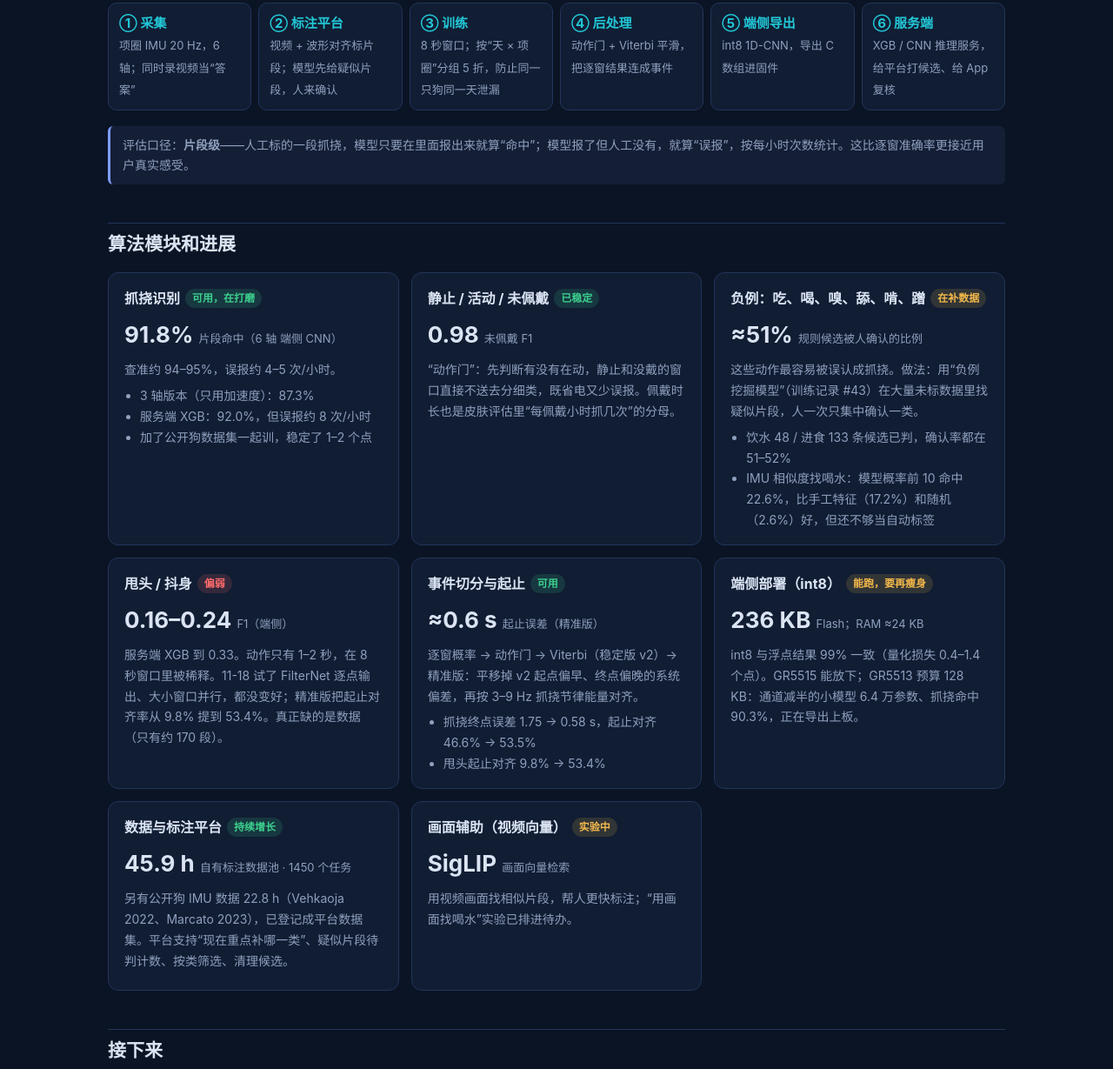
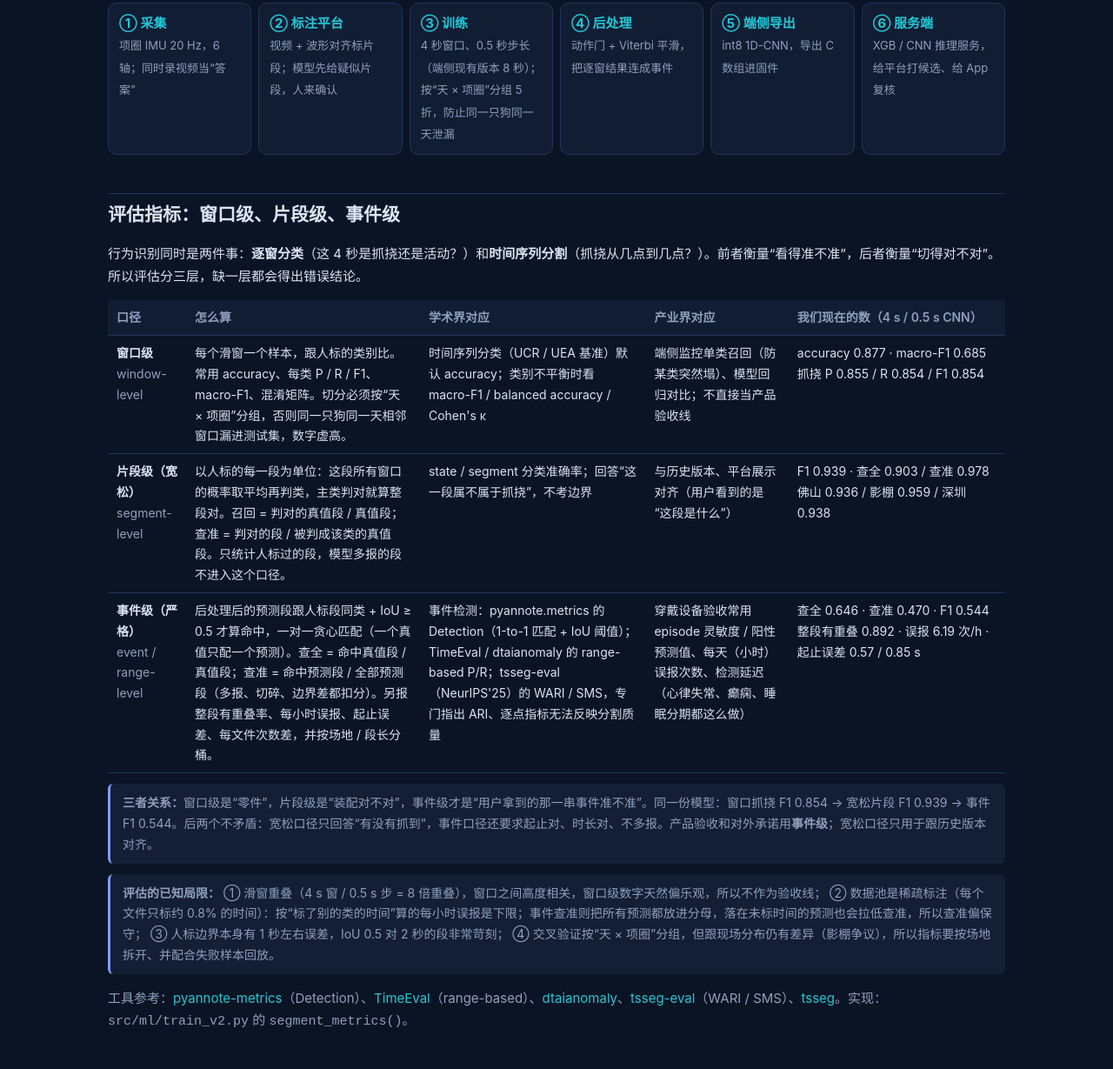
Before and after one commit to zhuyetuo/imu_train, a plain HTML site: page docs/behavior.html in a window 1280 px wide. Shown: the part 350-1579 px from the top of the page at 87% size. Drawn offline with Linux system fonts and the light colour scheme.

Commit message:
docs: 行为页写清窗口级 / 片段级（宽松）/ 事件级三套评估口径
补学术与产业对应、我们的实现和当前数字，以及稀疏标注、滑窗重叠等已知局限。

```diff
--- a/docs/behavior.html
+++ b/docs/behavior.html
@@ -23,7 +23,7 @@
 <div class="wrap">
 
 <header>
-  <div class="eyebrow">第一步 · 行为识别 · 更新于 2026-11-18</div>
+  <div class="eyebrow">第一步 · 行为识别 · 更新于 2026-11-23</div>
   <h1>从项圈 IMU 里认出抓挠、舔、甩头、吃喝和休息</h1>
   <p class="lead">项圈里有一颗 6 轴 IMU（加速度 + 陀螺仪）。这一步的输出是一串<strong>行为事件</strong>（几点几分、抓了多久、多大把握），交给第二步皮肤评估去算“这只狗今天抓得正不正常”。核心是<strong>把抓挠找准，同时把误报压低</strong>：误报会直接把皮肤评分抬高。</p>
 </header>
@@ -32,24 +32,66 @@
 <div class="flow">
   <div class="step"><b>① 采集</b><span>项圈 IMU 20 Hz，6 轴；同时录视频当“答案”</span></div>
   <div class="step"><b>② 标注平台</b><span>视频 + 波形对齐标片段；模型先给疑似片段，人来确认</span></div>
-  <div class="step"><b>③ 训练</b><span>8 秒窗口；按“天 × 项圈”分组 5 折，防止同一只狗同一天泄漏</span></div>
+  <div class="step"><b>③ 训练</b><span>4 秒窗口、0.5 秒步长（端侧现有版本 8 秒）；按“天 × 项圈”分组 5 折，防止同一只狗同一天泄漏</span></div>
   <div class="step"><b>④ 后处理</b><span>动作门 + Viterbi 平滑，把逐窗结果连成事件</span></div>
   <div class="step"><b>⑤ 端侧导出</b><span>int8 1D-CNN，导出 C 数组进固件</span></div>
   <div class="step"><b>⑥ 服务端</b><span>XGB / CNN 推理服务，给平台打候选、给 App 复核</span></div>
 </div>
-<div class="note">评估口径：<b>片段级</b>——人工标的一段抓挠，模型只要在里面报出来就算“命中”；模型报了但人工没有，就算“误报”，按每小时次数统计。这比逐窗准确率更接近用户真实感受。</div>
+
+<h2 id="eval">评估指标：窗口级、片段级、事件级</h2>
+<p>行为识别同时是两件事：<b>逐窗分类</b>（这 4 秒是抓挠还是活动？）和<b>时间序列分割</b>（抓挠从几点到几点？）。前者衡量“看得准不准”，后者衡量“切得对不对”。所以评估分三层，缺一层都会得出错误结论。</p>
+
+<div class="scroll"><table>
+<tr><th>口径</th><th>怎么算</th><th>学术界对应</th><th>产业界对应</th><th>我们现在的数（4 s / 0.5 s CNN）</th></tr>
+<tr>
+<td><b>窗口级</b><br><span class="muted">window-level</span></td>
+<td>每个滑窗一个样本，跟人标的类别比。常用 accuracy、每类 P / R / F1、macro-F1、混淆矩阵。切分必须按“天 × 项圈”分组，否则同一只狗同一天相邻窗口漏进测试集，数字虚高。</td>
+<td>时间序列分类（UCR / UEA 基准）默认 accuracy；类别不平衡时看 macro-F1 / balanced accuracy / Cohen's κ</td>
+<td>端侧监控单类召回（防某类突然塌）、模型回归对比；不直接当产品验收线</td>
+<td>accuracy 0.877 · macro-F1 0.685<br>抓挠 P 0.855 / R 0.854 / F1 0.854</td>
+</tr>
+<tr>
+<td><b>片段级（宽松）</b><br><span class="muted">segment-level</span></td>
+<td>以人标的每一段为单位：这段所有窗口的概率取平均再判类，主类判对就算整段对。召回 = 判对的真值段 / 真值段；查准 = 判对的段 / 被判成该类的真值段。只统计人标过的段，模型多报的段不进入这个口径。</td>
+<td>state / segment 分类准确率；回答“这一段属不属于抓挠”，不考边界</td>
+<td>与历史版本、平台展示对齐（用户看到的是“这段是什么”）</td>
+<td>F1 0.939 · 查全 0.903 / 查准 0.978<br>佛山 0.936 / 影棚 0.959 / 深圳 0.938</td>
+</tr>
+<tr>
+<td><b>事件级（严格）</b><br><span class="muted">event / range-level</span></td>
+<td>后处理后的预测段跟人标段同类 + IoU ≥ 0.5 才算命中，一对一贪心匹配（一个真值只配一个预测）。查全 = 命中真值段 / 真值段；查准 = 命中预测段 / 全部预测段（多报、切碎、边界差都扣分）。另报整段有重叠率、每小时误报、起止误差、每文件次数差，并按场地 / 段长分桶。</td>
+<td>事件检测：pyannote.metrics 的 Detection（1-to-1 匹配 + IoU 阈值）；TimeEval / dtaianomaly 的 range-based P/R；tsseg-eval（NeurIPS'25）的 WARI / SMS，专门指出 ARI、逐点指标无法反映分割质量</td>
+<td>穿戴设备验收常用 episode 灵敏度 / 阳性预测值、每天（小时）误报次数、检测延迟（心律失常、癫痫、睡眠分期都这么做）</td>
+<td>查全 0.646 · 查准 0.470 · F1 0.544<br>整段有重叠 0.892 · 误报 6.19 次/h · 起止误差 0.57 / 0.85 s</td>
+</tr>
+</table></div>
+
+<div class="note">
+<b>三者关系：</b>窗口级是“零件”，片段级是“装配对不对”，事件级才是“用户拿到的那一串事件准不准”。同一份模型：窗口抓挠 F1 0.854 → 宽松片段 F1 0.939 → 事件 F1 0.544。后两个不矛盾：宽松口径只回答“有没有抓到”，事件口径还要求起止对、时长对、不多报。产品验收和对外承诺用<b>事件级</b>；宽松口径只用于跟历史版本对齐。
+</div>
+
+<div class="note">
+<b>评估的已知局限：</b>
+① 滑窗重叠（4 s 窗 / 0.5 s 步 = 8 倍重叠），窗口之间高度相关，窗口级数字天然偏乐观，所以不作为验收线；
+② 数据池是稀疏标注（每个文件只标约 0.8% 的时间）：按“标了别的类的时间”算的每小时误报是下限；事件查准则把所有预测都放进分母，落在未标时间的预测也会拉低查准，所以查准偏保守；
+③ 人标边界本身有 1 秒左右误差，IoU 0.5 对 2 秒的段非常苛刻；
+④ 交叉验证按“天 × 项圈”分组，但跟现场分布仍有差异（影棚争议），所以指标要按场地拆开、并配合失败样本回放。
+</div>
+
+<p class="muted">工具参考：<a href="https://github.com/pyannote/pyannote-metrics">pyannote-metrics</a>（Detection）、<a href="https://github.com/TimeEval/timeeval">TimeEval</a>（range-based）、<a href="https://github.com/ML-KULeuven/dtaianomaly">dtaianomaly</a>、<a href="https://github.com/fchavelli/tsseg-eval">tsseg-eval</a>（WARI / SMS）、<a href="https://github.com/fchavelli/tsseg">tsseg</a>。实现：<code>src/ml/train_v2.py</code> 的 <code>segment_metrics()</code>。</p>
 
 <h2 id="modules">算法模块和进展</h2>
 <div class="cards">
 
   <div class="card">
     <h3>抓挠识别<span class="state ok">可用，在打磨</span></h3>
-    <div class="big">91.8% <small>片段命中（6 轴 端侧 CNN）</small></div>
-    <p>查准约 94–95%，误报约 4–5 次/小时。</p>
+    <div class="big">91.8% <small>片段命中（6 轴端侧 CNN · 8 s 窗）</small></div>
+    <p>查准约 94–95%，误报约 4–5 次/小时（均为宽松片段口径）。</p>
     <ul>
       <li>3 轴版本（只用加速度）：87.3%</li>
       <li>服务端 XGB：92.0%，但误报约 8 次/小时</li>
       <li>加了公开狗数据集一起训，稳定了 1–2 个点</li>
+      <li>4 s / 0.5 s 新版：宽松片段 F1 0.939；按事件口径（IoU≥0.5）F1 0.544，<a href="#eval">口径见上</a></li>
     </ul>
   </div>
 
```
